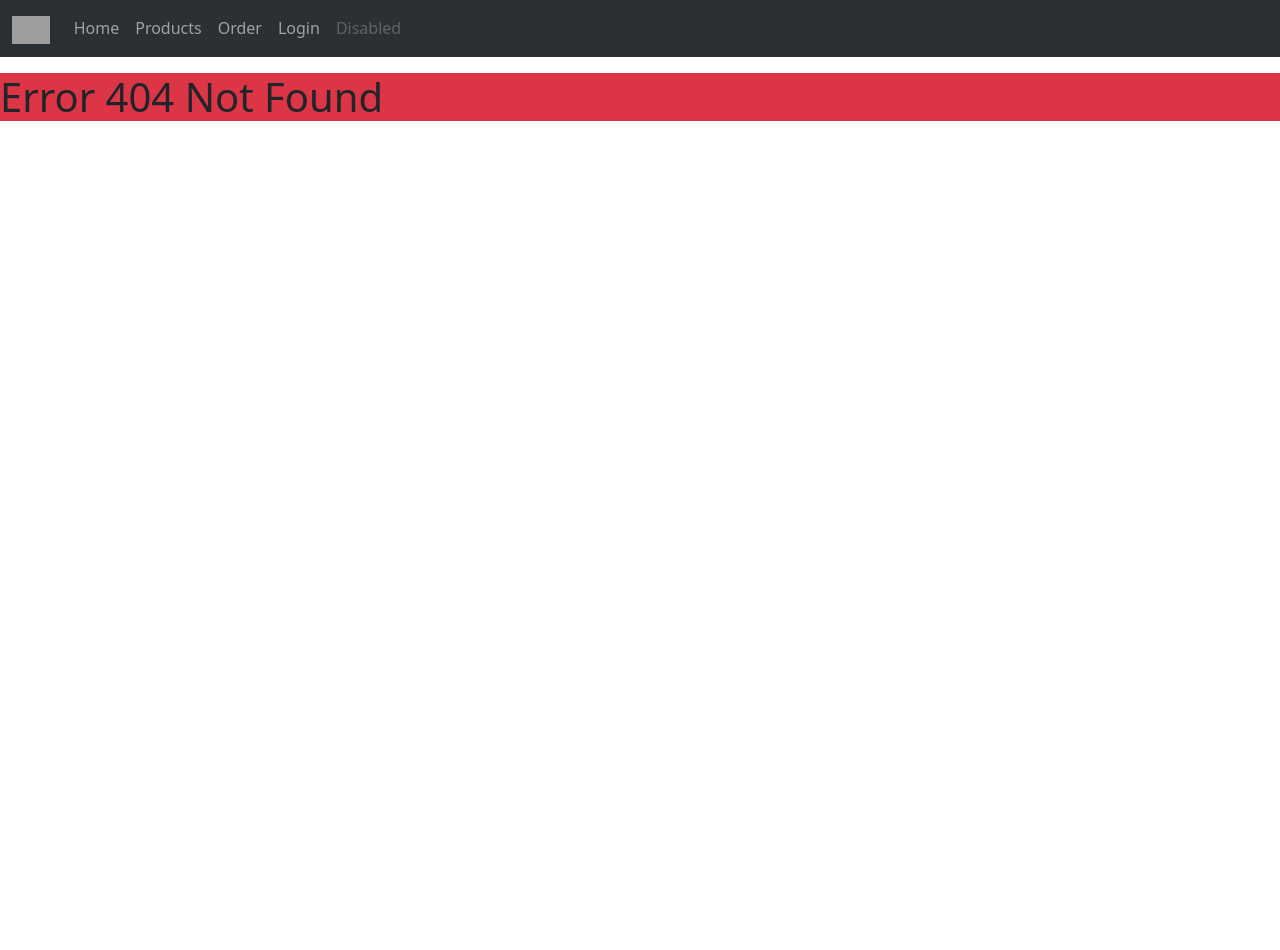
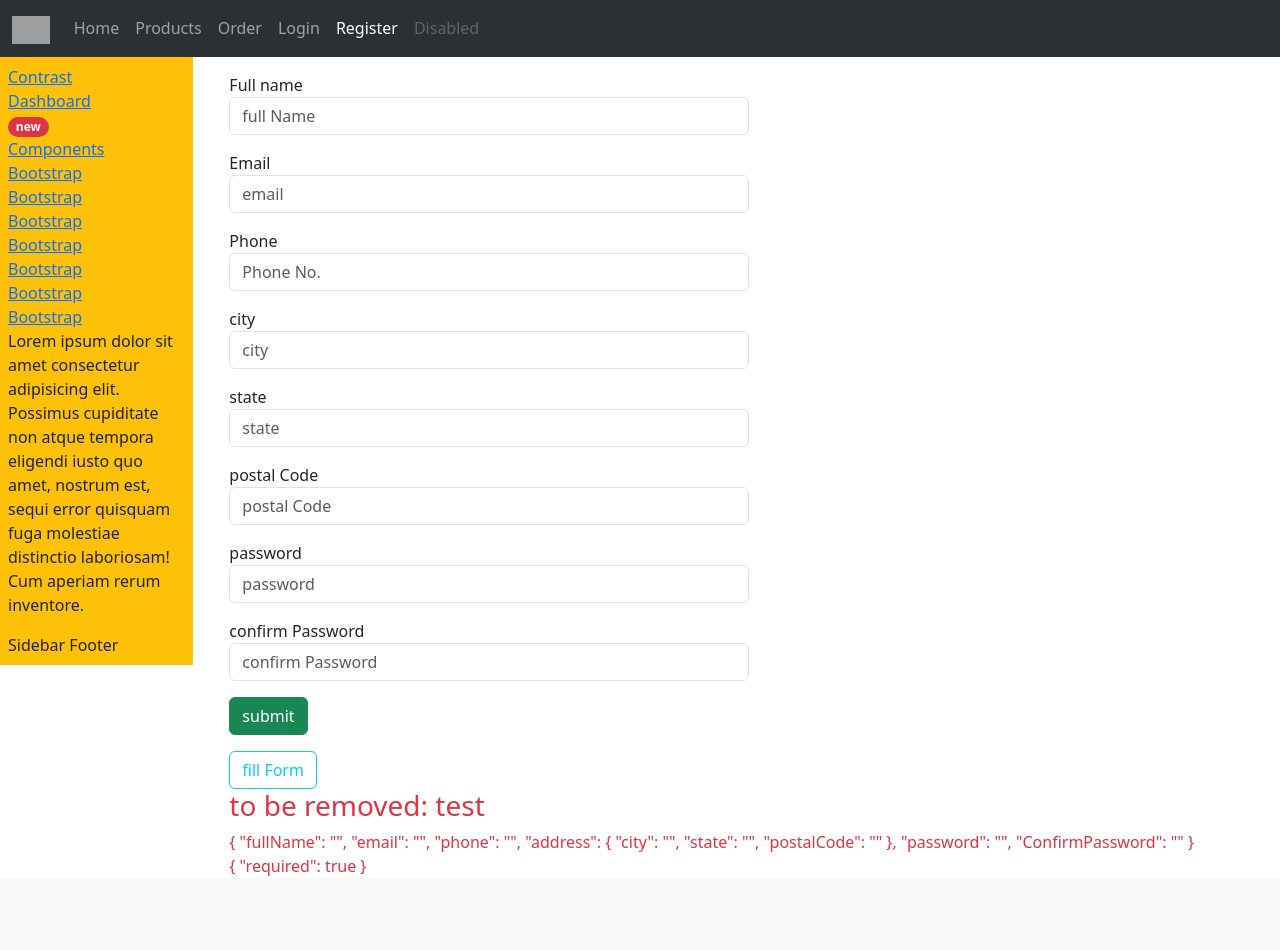
Before and after one commit to ahmed-mohsen966/E-Commerce-Demo, an Angular app: page /Register in a window 1280 px wide. Before the commit this address had no page. Shown: the top 950 px of the page. Before the commit the page ends 800 px from the top, so only its background shows below. Built offline with nearby package versions, Linux system fonts and the light colour scheme; grey boxes are pictures that could not be loaded.

Commit message:
use reactive forms.

```diff
--- a/src/app/Components/header/header.component.html
+++ b/src/app/Components/header/header.component.html
@@ -18,11 +18,14 @@
         <li class="nav-item">
           <a class="nav-link" routerLink="/Order" routerLinkActive="active">Order</a>
         </li>
-        <li class="nav-item" >
+        <li class="nav-item">
           <a class="nav-link" [hidden]="isUserLogged" routerLink="/Login" routerLinkActive="active">Login</a>
         </li>
         <li class="nav-item">
           <a class="nav-link" [hidden]="!isUserLogged" routerLink="/Logout" routerLinkActive="active">Logout</a>
+        </li>
+        <li class="nav-item">
+          <a class="nav-link" [hidden]="isUserLogged" routerLink="/Register" routerLinkActive="active">Register</a>
         </li>
         <li class="nav-item">
           <a class="nav-link disabled" aria-disabled="true">Disabled</a>
--- /dev/null
+++ b/src/app/Components/user-register/user-register.component.html
@@ -0,0 +1,63 @@
+<div class="container">
+
+  <form [formGroup]="userRegisterForm" class="m-3 mx-0 col-6">
+    <div class="mb-3">
+      <label for="fullName">Full name</label>
+      <input type="text" formControlName="fullName" class="form-control" id="fullName" name="fullName"
+        placeholder="full Name">
+    </div>
+    <div class="mb-3">
+      <label for="email">Email</label>
+      <input type="text" formControlName="email" class="form-control" id="email" name="email" placeholder="email">
+    </div>
+    <div class="mb-3">
+      <label for="phone">Phone</label>
+      <input type="text" formControlName="phone" class="form-control" id="phone" name="phone" placeholder="Phone No.">
+    </div>
+    <div formGroupName="address">
+      <div class="mb-3">
+        <label for="city">city</label>
+        <input type="text" formControlName="city" class="form-control" id="city" name="city" placeholder="city">
+      </div>
+      <div class="mb-3">
+        <div class="mb-3">
+          <label for="state">state</label>
+          <input type="text" formControlName="state" class="form-control" id="state" name="state" placeholder="state">
+        </div>
+        <label for="postalCode">postal Code</label>
+        <input type="number" formControlName="postalCode" class="form-control" id="postalCode" name="postalCode"
+          placeholder="postal Code">
+      </div>
+    </div>
+
+    <div class="mb-3">
+      <label for="password">password</label>
+      <input type="text" formControlName="password" class="form-control" id="password" name="password"
+        placeholder="password">
+    </div>
+    <div class="mb-3">
+      <label for="confirmPassword<">confirm Password</label>
+      <input type="text" class="form-control" id="confirmPassword" name="confirmPassword"
+        placeholder="confirm Password">
+    </div>
+    <div class="mb-3">
+      <button type="submit" class="btn btn-success"> submit </button>
+    </div>
+  </form>
+
+  <div>
+    <button class="btn btn-outline-info" (click)="fillForm()">fill Form</button>
+  </div>
+  <div class="text-danger">
+    <h3>
+      to be removed: test
+    </h3>
+    <div>
+      {{userRegisterForm.value | json}}
+    </div>
+    <div>
+      {{fullName?.errors | json}}
+    </div>
+  </div>
+
+</div>
--- /dev/null
+++ b/src/app/Components/user-register/user-register.component.ts
@@ -0,0 +1,60 @@
+import { Component } from '@angular/core';
+import { EmailValidator, FormControl, FormGroup, Validators } from '@angular/forms';
+
+@Component({
+  selector: 'app-user-register',
+  templateUrl: './user-register.component.html',
+  styleUrl: './user-register.component.scss'
+})
+export class UserRegisterComponent {
+  userRegisterForm;
+  constructor() {
+    this.userRegisterForm = new FormGroup({
+      fullName: new FormControl('',[Validators.required, Validators.pattern('[A-Za-z]{3,}')]),
+      email: new FormControl(''),
+      phone: new FormControl(''),
+      address: new FormGroup({
+        city: new FormControl(''),
+        state: new FormControl(''),
+        postalCode: new FormControl('')
+      }),
+      password: new FormControl(''),
+      ConfirmPassword: new FormControl(''),
+    });
+  }
+
+  fillForm(){
+    //this.userRegisterForm.get('fullName')?.setValue('Test fill form');
+
+    //set value must send complete object
+
+    // this.userRegisterForm.setValue({
+    //     fullName:'',
+    //     email: '',
+    //     phone: '',
+    //     address: {
+    //       city: '',
+    //       state: '',
+    //       postalCode: ''
+    //     },
+    //     password: '',
+    //     ConfirmPassword: ''
+    // });
+
+    //patch value dont force to send complete object
+    this.userRegisterForm.patchValue({
+      fullName: 'ahmed mohsen taha',
+      phone: '01060626739',
+      address: {
+        city: 'kafr elsheikh',
+        state: 'kafr elsheikh',
+        postalCode: '14566'
+      }
+    })
+  }
+
+  // get keyword to treat function as property
+  get fullName(){
+    return this.userRegisterForm.get('fullName');
+  }
+}
--- a/src/app/app-routing.module.ts
+++ b/src/app/app-routing.module.ts
@@ -9,6 +9,7 @@ import { MainLayoutComponent } from './Components/MainLayout/MainLayout.componen
 import { ProductDetailsComponent } from './Components/ProductDetails/ProductDetails.component';
 import { authGuard } from './Guards/auth.guard';
 import { AddProductComponent } from './Components/add-product/add-product.component';
+import { UserRegisterComponent } from './Components/user-register/user-register.component';
 
 const routes: Routes = [ // note: first match wins
   {
@@ -18,7 +19,9 @@ const routes: Routes = [ // note: first match wins
       { path: 'Products', component: ProductsComponent },
       { path: 'Order', component: OrderComponent, canActivate: [authGuard] },
       { path: 'ProductDetails/:pid([0-9]+))', component: ProductDetailsComponent },
-      { path: 'Products/Add', component: AddProductComponent }
+      { path: 'Products/Add', component: AddProductComponent },
+      {path: 'Register', component: UserRegisterComponent},
+
     ]
   },
   { path: 'Login', component: UserLoginComponent },
```
Also changed, not shown: src/app/Models/iuser.ts (added, +11 -0 lines), src/app/app.module.ts (+6 -3 lines), src/app/Components/user-register/user-register.component.scss (added), 1 other file (tests, documents, lock files or other folders).
